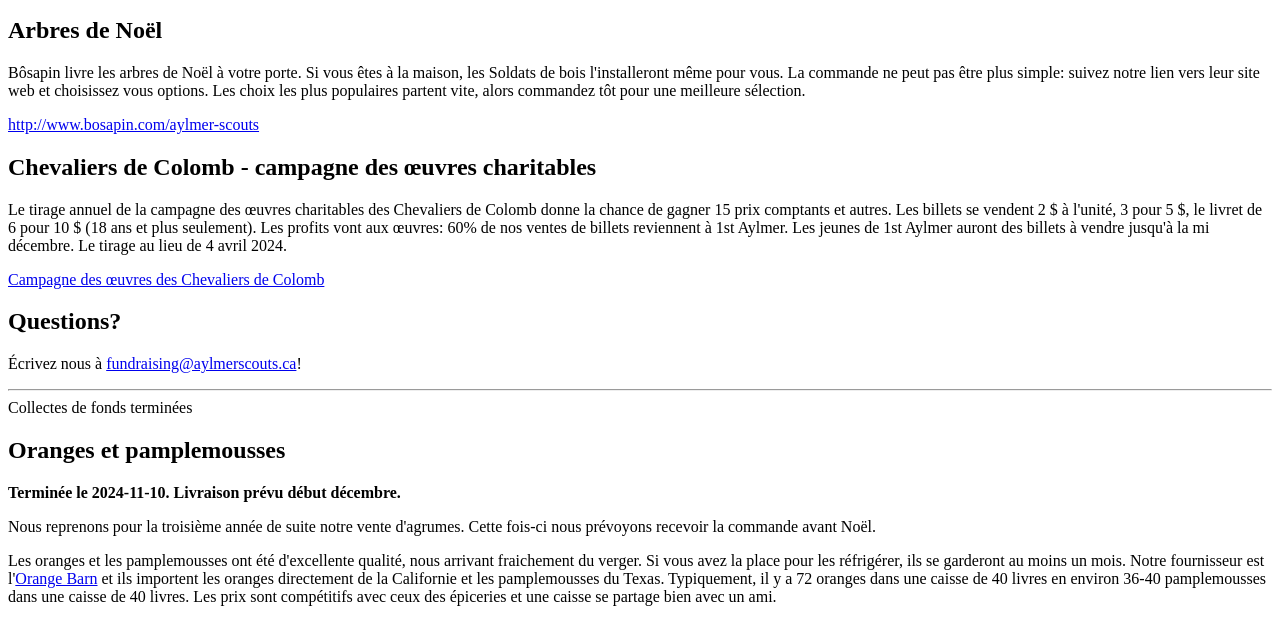
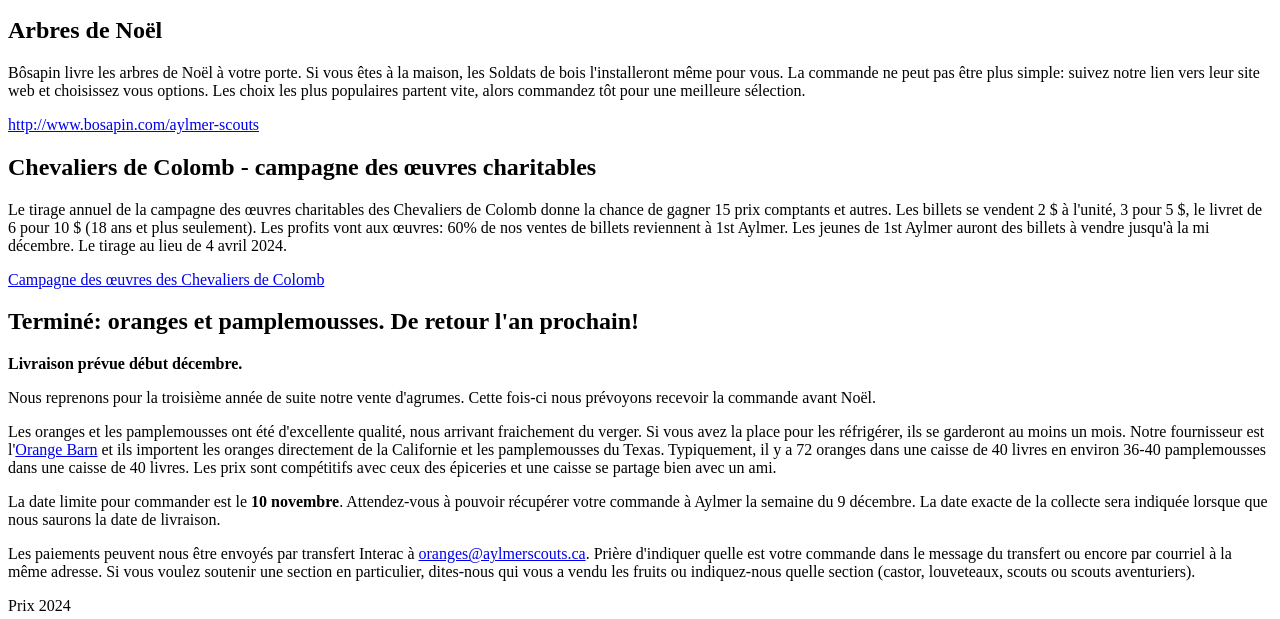
Before and after one commit to joanise/aylmerscouts, a plain HTML site: page collectesdefonds/index.html in a window 1280 px wide. Shown: the part 145-764 px from the top of the page. Drawn offline with Linux system fonts and the light colour scheme.

Commit message:
Better way to emphasize the orange deadline has passed

```diff
--- a/collectesdefonds/index.html
+++ b/collectesdefonds/index.html
@@ -44,13 +44,8 @@
         </a>
     </p>
 
-    <h2>Questions?</h2>
-    <p>Écrivez nous à <a href="mailto:fundraising@aylmerscouts.ca">fundraising@aylmerscouts.ca</a>!</p>
-
-    <hr>
-    <p1>Collectes de fonds terminées</p1>
-    <h2 id="oranges">Oranges et pamplemousses</h2>
-    <p><b>Terminée le 2024-11-10. Livraison prévu début décembre.</b></p>
+    <h2 id="oranges">Terminé: oranges et pamplemousses. De retour l'an prochain!</h2>
+    <p><b>Livraison prévue début décembre.</b></p>
     <p>
         Nous reprenons pour la troisième année de suite notre vente d'agrumes.
         Cette fois-ci nous prévoyons recevoir la commande avant Noël.</p>
@@ -96,6 +91,9 @@
         </tr>
     </table>
 
+    <h2>Questions?</h2>
+    <p>Écrivez nous à <a href="mailto:fundraising@aylmerscouts.ca">fundraising@aylmerscouts.ca</a>!</p>
+
     <p align="center">
         <img src="../assets/1stAylmer-badge-100.png" alt="1st Aylmer 100th anniversavy group badge">
     </p>
```
Also changed, not shown: fundraising/index.html (+5 -7 lines).
